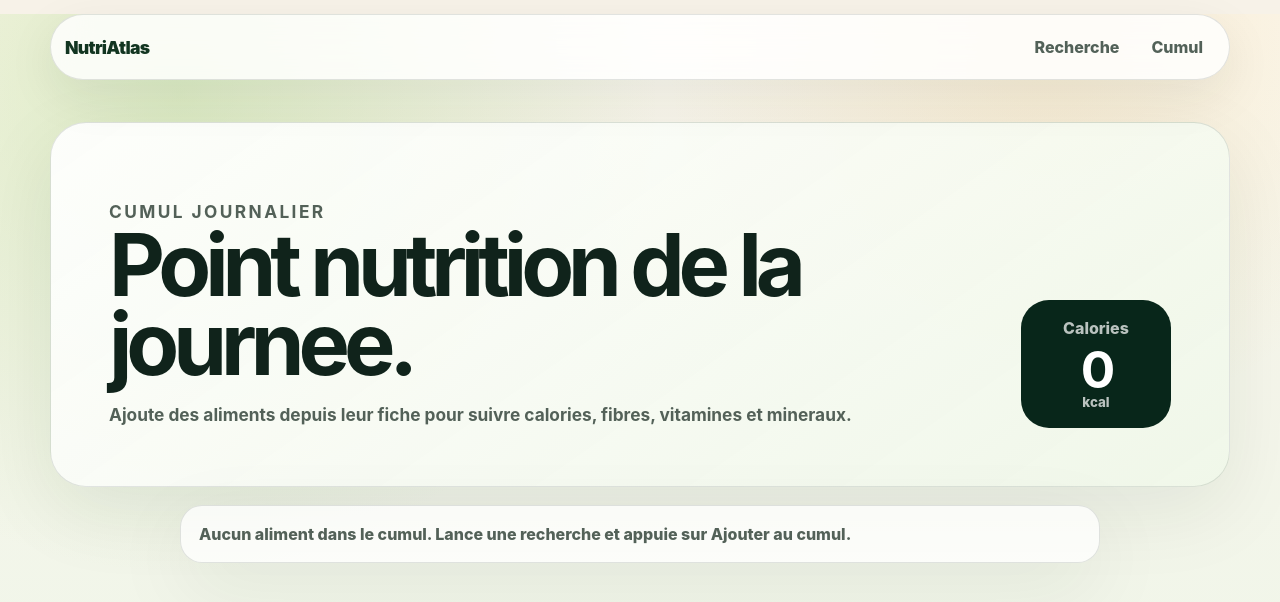
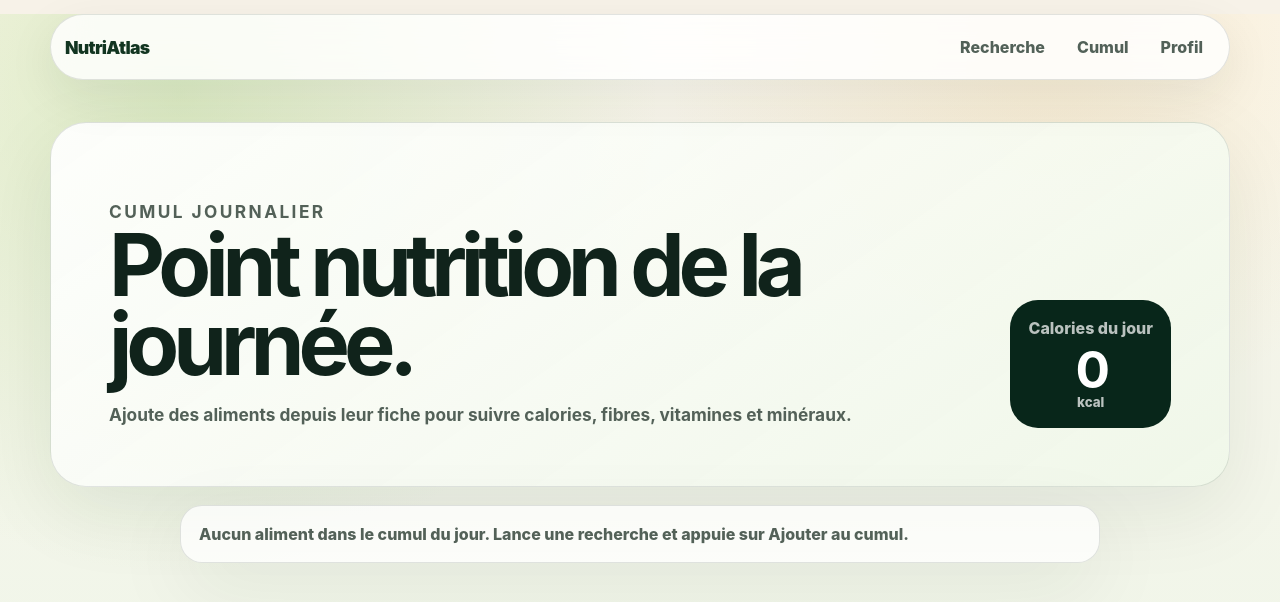
Before and after one commit to pharmaexport/NutriAtlas, a Next.js app: page /cumul in a window 1280 px wide. Shown: the top 602 px of the page. Built offline with nearby package versions, Linux system fonts and the light colour scheme.

Commit message:
Make cumulative tracker actually daily

```diff
--- a/app/cumul/CumulClient.tsx
+++ b/app/cumul/CumulClient.tsx
@@ -3,6 +3,8 @@
 import { useEffect, useMemo, useState } from "react";
 
 const STORAGE_KEY = "nutriatlas-cumul-v1";
+
+type NutrientRole = "positive" | "limit" | "neutral";
 
 type CumulNutrient = {
   key: string;
@@ -10,6 +12,7 @@ type CumulNutrient = {
   unit: string;
   value: number;
   target?: number;
+  role?: NutrientRole;
 };
 
 type CumulItem = {
@@ -31,13 +34,33 @@ function percent(value: number, target?: number) {
   return Math.max(0, Math.round((value / target) * 100));
 }
 
+function localDayKey(value: string | Date) {
+  const date = typeof value === "string" ? new Date(value) : value;
+  if (Number.isNaN(date.getTime())) return "";
+  return [
+    date.getFullYear(),
+    String(date.getMonth() + 1).padStart(2, "0"),
+    String(date.getDate()).padStart(2, "0")
+  ].join("-");
+}
+
+function isToday(item: CumulItem) {
+  return localDayKey(item.createdAt) === localDayKey(new Date());
+}
+
+function safeParseItems(raw: string | null): CumulItem[] {
+  if (!raw) return [];
+  const parsed = JSON.parse(raw);
+  return Array.isArray(parsed) ? parsed : [];
+}
+
 export function CumulClient() {
   const [items, setItems] = useState<CumulItem[]>([]);
 
   useEffect(() => {
     try {
       const raw = window.localStorage.getItem(STORAGE_KEY);
-      setItems(raw ? JSON.parse(raw) : []);
+      setItems(safeParseItems(raw));
     } catch {
       setItems([]);
     }
@@ -48,9 +71,12 @@ export function CumulClient() {
     window.localStorage.setItem(STORAGE_KEY, JSON.stringify(next));
   }
 
+  const todayItems = useMemo(() => items.filter(isToday), [items]);
+  const olderItemsCount = items.length - todayItems.length;
+
   const totals = useMemo(() => {
     const map = new Map<string, CumulNutrient>();
-    for (const item of items) {
+    for (const item of todayItems) {
       for (const nutrient of item.nutrients) {
         const current = map.get(nutrient.key);
         if (current) {
@@ -61,9 +87,17 @@ export function CumulClient() {
       }
     }
     return Array.from(map.values());
-  }, [items]);
+  }, [todayItems]);
 
   const energy = totals.find((item) => item.key === "energy_kcal");
+
+  function removeItem(id: string) {
+    save(items.filter((candidate) => candidate.id !== id));
+  }
+
+  function clearToday() {
+    save(items.filter((item) => !isToday(item)));
+  }
 
   return (
     <main>
@@ -72,6 +106,7 @@ export function CumulClient() {
         <div className="navLinks">
           <a href="/search">Recherche</a>
           <a href="/cumul">Cumul</a>
+          <a href="/profil">Profil</a>
         </div>
       </nav>
 
@@ -79,18 +114,24 @@ export function CumulClient() {
         <div className="foodHeroCard foodHeroPremium">
           <div>
             <p className="eyebrow">Cumul journalier</p>
-            <h1>Point nutrition de la journee.</h1>
-            <p>Ajoute des aliments depuis leur fiche pour suivre calories, fibres, vitamines et mineraux.</p>
+            <h1>Point nutrition de la journée.</h1>
+            <p>Ajoute des aliments depuis leur fiche pour suivre calories, fibres, vitamines et minéraux.</p>
           </div>
           <div className="scoreCard">
-            <span>Calories</span>
+            <span>Calories du jour</span>
             <strong>{energy ? energy.value : 0}</strong>
             <small>kcal</small>
           </div>
         </div>
 
-        {items.length === 0 ? (
-          <div className="stateBox">Aucun aliment dans le cumul. Lance une recherche et appuie sur Ajouter au cumul.</div>
+        {olderItemsCount > 0 ? (
+          <div className="stateBox">
+            {olderItemsCount} aliment{olderItemsCount > 1 ? "s" : ""} d’un jour précédent sont conservés localement mais exclus du cumul du jour.
+          </div>
+        ) : null}
+
+        {todayItems.length === 0 ? (
+          <div className="stateBox">Aucun aliment dans le cumul du jour. Lance une recherche et appuie sur Ajouter au cumul.</div>
         ) : (
           <>
             <section className="nutrientTable nutrientDashboard">
@@ -118,16 +159,16 @@ export function CumulClient() {
 
             <section className="cumulItems">
               <div className="tableHeader">
-                <span>Aliments ajoutes</span>
-                <button onClick={() => save([])}>Vider</button>
+                <span>Aliments ajoutés aujourd’hui</span>
+                <button onClick={clearToday}>Vider le jour</button>
               </div>
-              {items.map((item) => (
+              {todayItems.map((item) => (
                 <article className="cumulItem" key={item.id}>
                   <div>
                     <strong>{item.foodName}</strong>
                     <span>{item.portionLabel} · {item.grams} g</span>
                   </div>
-                  <button onClick={() => save(items.filter((candidate) => candidate.id !== item.id))}>Retirer</button>
+                  <button onClick={() => removeItem(item.id)}>Retirer</button>
                 </article>
               ))}
             </section>
```
